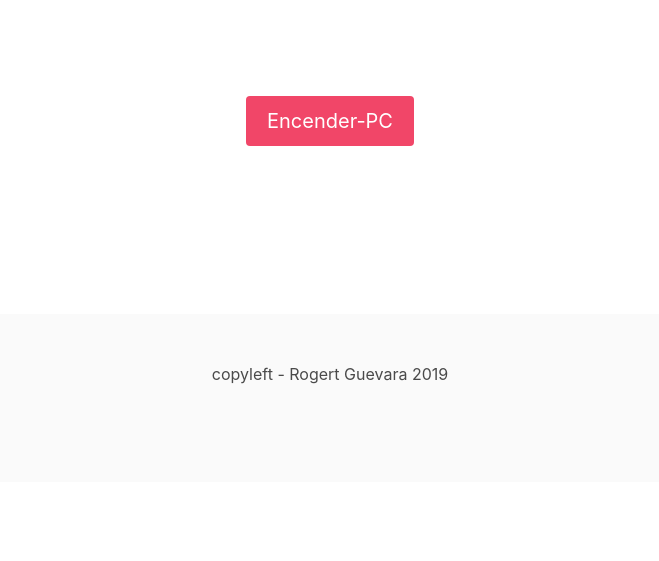
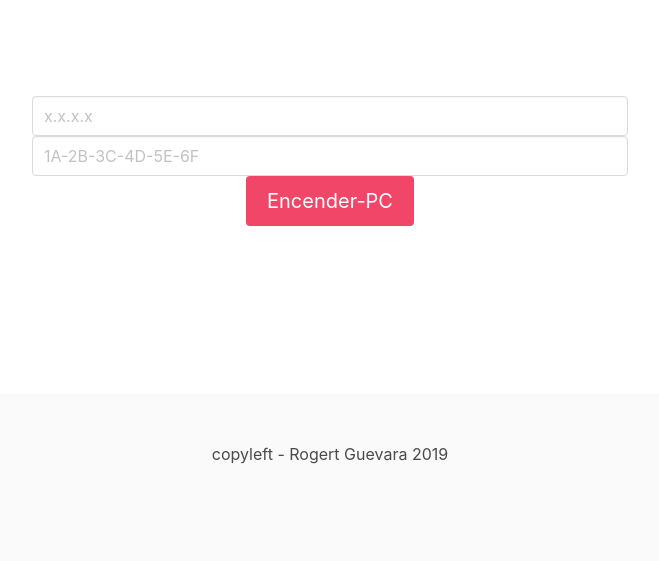
Before and after one commit to rogertgu/wol, a Flask app: page / in a window 1280 px wide. Shown: the part 161-722 px from the top of the page, without its empty margins (310-969 px from the left). Run offline with Flask 2, Linux system fonts and the light colour scheme; some libraries are stand-ins or nearby versions.

Commit message:
agregados los inputs

```diff
--- a/main.py
+++ b/main.py
@@ -14,14 +14,13 @@ def index():
 
 @app.route('/wol', methods=['GET', 'POST'])
 def wol():
+
     if request.method == 'POST':
+        dir_ip = request.form.get('dir_ip')
+        dir_mac = request.form.get('dir_mac')
+
         send_magic_packet('1C.1B.0D.A2.7C.53',ip_address='minecraft.rjgu.es',port=9)
 
-    # if "open" in request.form:
-    #     pass
-    # elif "close" in request.form:
-    #     pass
-    # return render_template('contact.html')
 
 
     return render_template('index.html')
--- a/templates/index.html
+++ b/templates/index.html
@@ -6,8 +6,18 @@
     <br><br>
     <br><br>
 <form action="/wol" method="post">
-    <div class="control has-text-centered">
-      <button name="form-submit"class="button is-medium is-danger"type="submit">Encender-PC</button>
+  <div class="columns is-mobile has-text-centered">
+    <div class="column is-half is-offset-one-quarter">
+      <input class="input" type="text"  name="dir_ip" id="dir_ip"  placeholder="x.x.x.x" pattern="^((\d{1,2}|1\d\d|2[0-4]\d|25[0-5])\.){3}(\d{1,2}|1\d\d|2[0-4]\d|25[0-5])$" required>
+      <input class="input" type="text"  name="dir_mac" id="dir_mac"  placeholder="1A-2B-3C-4D-5E-6F" pattern="^([0-9A-Fa-f]{2}[:-]){5}([0-9A-Fa-f]{2})$" required>
+      <button class="button is-medium is-danger" name="form-submit"type="submit">Encender-PC</button>
+
+
+
+
+
+
+
       <br><br><br><br><br><br><br><br>
       </div>
     </form>
```
